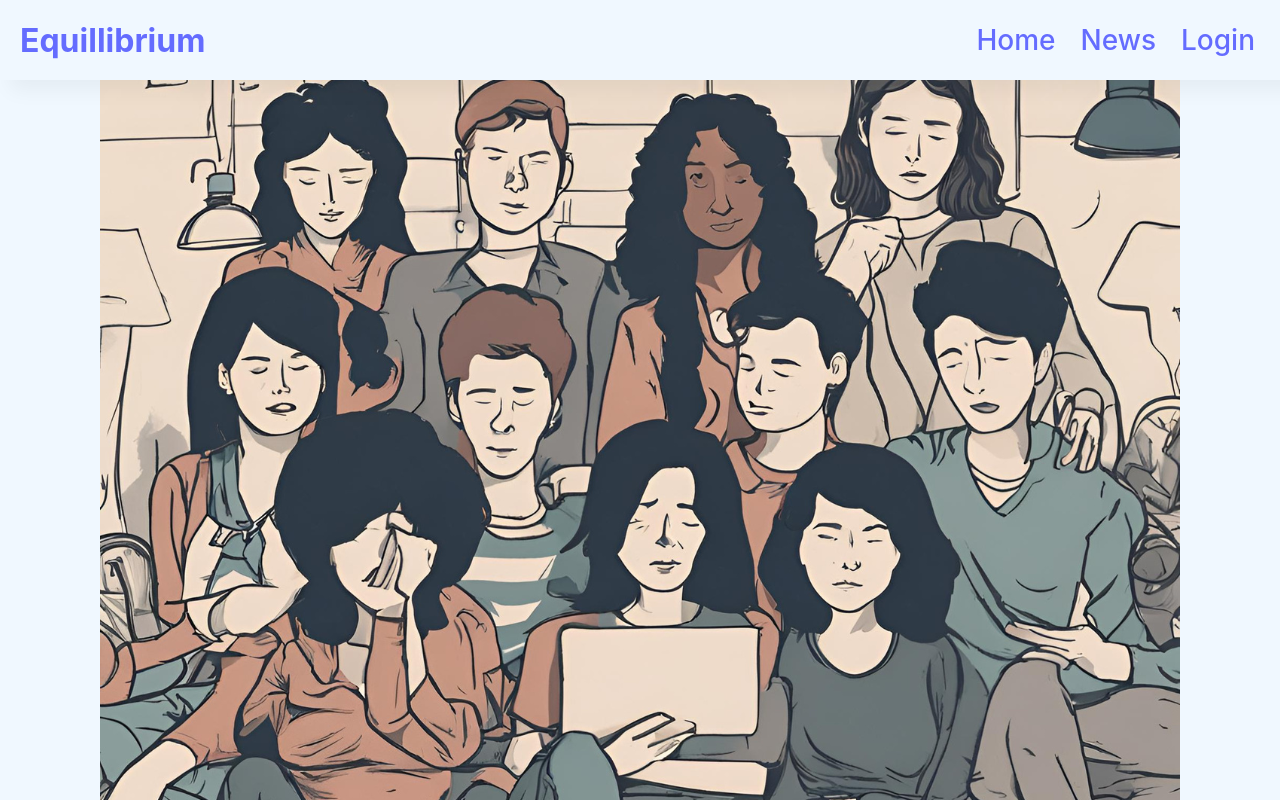
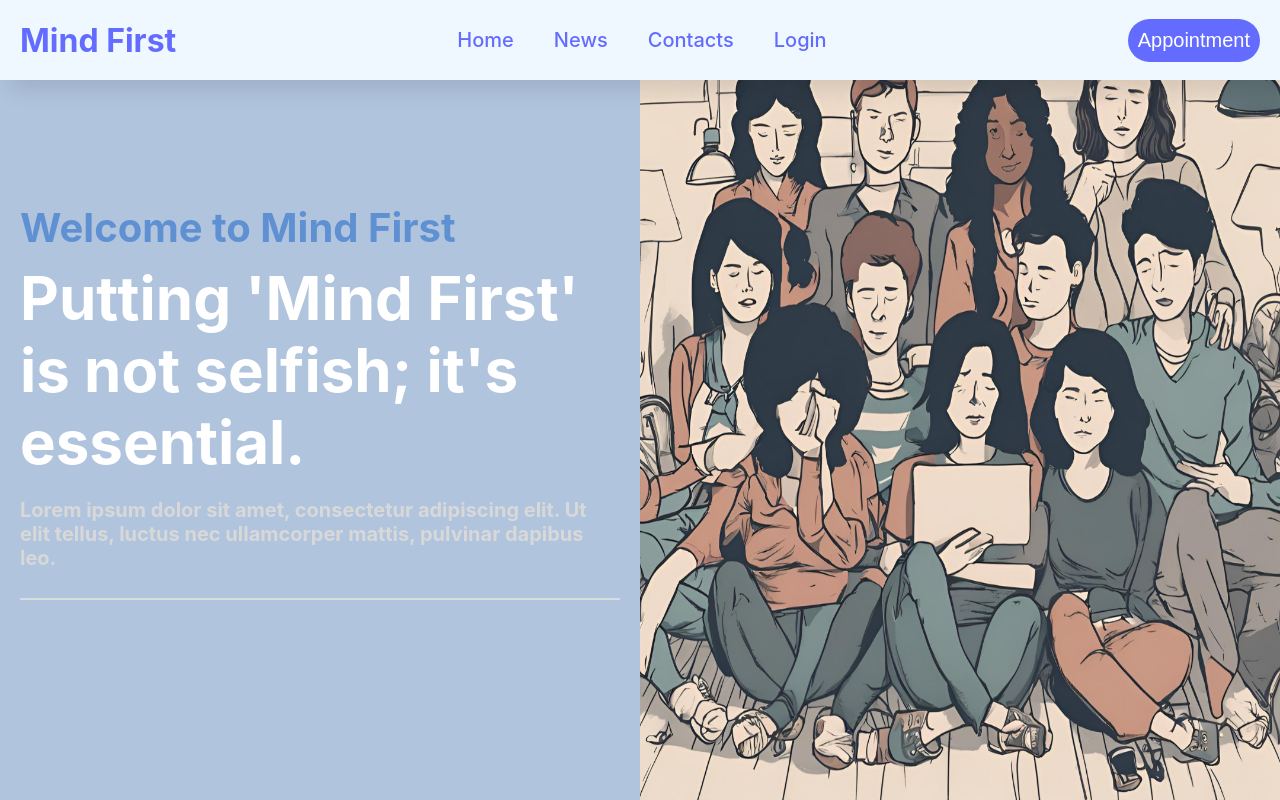
Before and after one commit to Aaditdot-1234/mental_health, a React (Vite) app: page / in a window 1280 px wide. Shown: the top 800 px of the page. Built offline with nearby package versions, Linux system fonts and the light colour scheme.

Commit message:
some small changes.

```diff
--- a/index.html
+++ b/index.html
@@ -4,7 +4,7 @@
     <meta charset="UTF-8" />
     <link rel="icon" type="image/svg+xml" href="/vite.svg" />
     <meta name="viewport" content="width=device-width, initial-scale=1.0" />
-    <title>Equillibrium</title>
+    <title>Mind First</title>
   </head>
   <body>
     <div id="root"></div>
--- a/src/components/Home.jsx
+++ b/src/components/Home.jsx
@@ -5,7 +5,13 @@ import friends from '../../public/friends.png'
 const Home = () => {
   return (
     <div className={styles.home}>
-        <img src={friends} alt="not found" />
+      <div>
+        <p>Welcome to Mind First</p>
+        <h2>Putting 'Mind First' is not selfish; it's essential.</h2>
+        <p>Lorem ipsum dolor sit amet, consectetur adipiscing elit. Ut elit tellus, luctus nec ullamcorper mattis, pulvinar dapibus leo.</p>
+        <hr></hr>
+      </div>
+      <img src={friends} alt="not found" />
     </div>
   )
 }
--- a/src/components/Home.module.css
+++ b/src/components/Home.module.css
@@ -1,5 +1,10 @@
+hr {
+    width: 100%;
+    border: none;
+    border-bottom: 2px solid rgb(220, 220, 220);
+}
 .home{
-    height: 100%;
+    height: 100vh;
     width: 100%;
     display: flex;
     align-items: center;
@@ -8,7 +13,38 @@
     left: 0;
     object-fit: cover;
 }
-/* .home img {
+.home img {
     height: 100%;
-    width: 100vw;
-} */
+    width: 50%;
+}
+
+.home div:nth-child(1){
+    height: 100%;
+    width: 50%;
+    display: flex;
+    flex-direction: column;
+    align-items: start;
+    justify-content: center;
+    padding: 0px 20px;
+    color: white;
+    font-family: Inter, system-ui, Avenir, Helvetica, Arial, sans-serif;
+    background-color: lightsteelblue;
+}
+.home div p:nth-child(1){
+    font-size: 40px;
+    font-weight: bold;
+    text-align: left;
+    color: rgb(95, 145, 210);
+    margin: 10px 0px;
+}
+.home div p:nth-child(3){
+    font-size: 20px;
+    font-weight: bold;
+    text-align: left;
+    color: rgb(216, 216, 216);
+}
+.home div h2{
+    font-size: 60px;
+    margin: 0%;
+    text-align: left;
+}
--- a/src/components/Navbar.jsx
+++ b/src/components/Navbar.jsx
@@ -5,12 +5,16 @@ const Navbar = () => {
   return (
     <div className={styles.navbar}>
         <div className={styles.header}>
-            <h1>Equillibrium</h1>
+            <h1>Mind First</h1>
         </div>
         <div className={styles.navbarComp}>
           <a href="home">Home</a>
           <a href="news">News</a>
+          <a href="contacts">Contacts</a>
           <a href="Login">Login</a>
+        </div>
+        <div className={styles.appointment}>
+          <button>Appointment</button>
         </div>
     </div>  )
 }
--- a/src/components/Navbar.module.css
+++ b/src/components/Navbar.module.css
@@ -1,13 +1,14 @@
 a {
-    font-size: 28px;
+    font-size: 20px;
     font-weight: 500;
     color: #646cff;
     text-decoration: inherit;
-    padding: 0%;
+    padding: 26px 0px;
     margin: 0%;
 }
 a:hover {
-    color: #3e47f0;
+    color: #313af1;
+    border-bottom:3px #646cff solid;
 }
 
 .navbar {
@@ -21,7 +22,7 @@ a:hover {
     z-index: 4;
     position: fixed;
     font-family: Inter, system-ui, Avenir, Helvetica, Arial, sans-serif;
-    box-shadow: 10px 10px 20px rgba(0, 0, 0, 0.05);
+    box-shadow: 10px 10px 20px rgba(0, 0, 0, 0.1);
     background-color: aliceblue;
 }
 
@@ -37,6 +38,18 @@ a:hover {
     height: fit-content;
     width: fit-content;
     display: flex;
-    column-gap: 25px;
+    column-gap: 40px;
     padding: 35px;
 }
+
+.appointment {
+    padding: 30px;
+}
+.appointment button {
+    font-size: 20px;
+    padding: 10px;
+    border: 0px;
+    border-radius: 30px;
+    color: white;
+    background-color: #646cff;
+}
```
